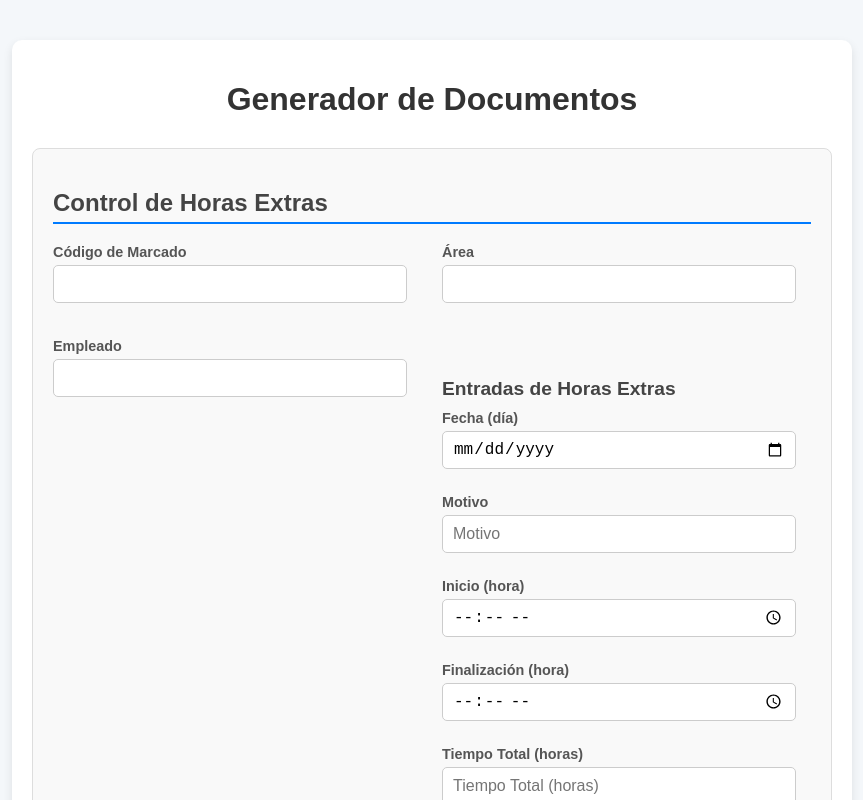
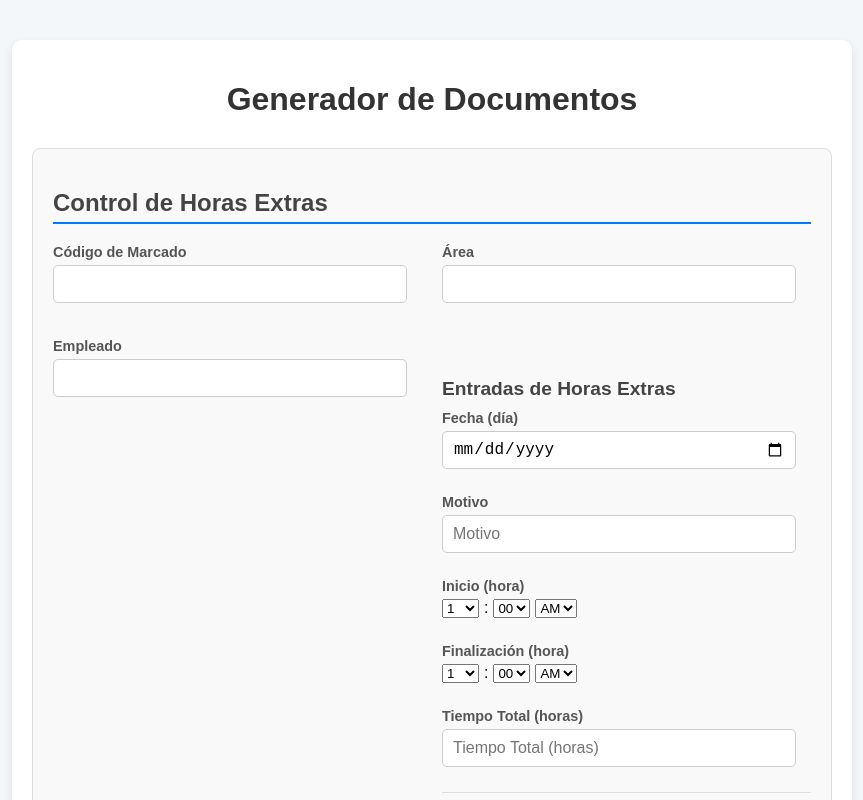
Before and after one commit to MathiusZamora/GeneradorDocumentos, a React (Create React App) app in the folder frontend/: page /control-horas-extras in a window 1280 px wide. Shown: the top 800 px of the page, without its empty margins (208-1071 px from the left). Built offline with nearby package versions, Linux system fonts and the light colour scheme.

Commit message:
12 hrs format in the 2nd form changed

```diff
--- a/frontend/src/components/FormSection.js
+++ b/frontend/src/components/FormSection.js
@@ -27,7 +27,18 @@ const FormSection = ({ title, fields, allowMultipleItems = false, itemField, ite
               Yup.object(
                 (itemFields || [itemField]).reduce((acc, field) => ({
                   ...acc,
-                  [field.name]: field.required
+                  [field.name]:
+                    field.name === 'inicio' || field.name === 'finalizacion'
+                      ? field.required
+                        ? Yup.string()
+                            .required('Requerido')
+                            .test('time-format', 'Formato inválido. Use e.g., 10:00 AM', (value) => {
+                              if (!value) return false;
+                              const regex = /^(1[0-2]|0?[1-9]):([0-5][0-9]) (AM|PM)$/;
+                              return regex.test(value);
+                            })
+                        : Yup.string()
+                      : field.required
                       ? Yup.string().required('Requerido')
                       : Yup.string(),
                 }), {})
@@ -68,15 +79,32 @@ const FormSection = ({ title, fields, allowMultipleItems = false, itemField, ite
     },
   });
 
+  const parseTimeToMinutes = (time12h) => {
+    if (!time12h) return 0;
+    const regex = /^(1[0-2]|0?[1-9]):([0-5][0-9]) (AM|PM)$/;
+    if (!regex.test(time12h)) return 0;
+    const [time, modifier] = time12h.split(' ');
+    const [hours, minutes] = time.split(':').map(Number);
+    let totalMinutes = hours * 60 + minutes;
+    if (modifier === 'PM' && hours !== 12) totalMinutes += 12 * 60;
+    if (modifier === 'AM' && hours === 12) totalMinutes -= 12 * 60;
+    return totalMinutes;
+  };
+
   const calculateTiempoTotal = (inicio, finalizacion) => {
-    if (inicio && finalizacion) {
-      const inicioDate = new Date(`1970-01-01T${inicio}:00`);
-      const finDate = new Date(`1970-01-01T${finalizacion}:00`);
-      const diffMs = finDate - inicioDate;
-      const diffHrs = diffMs / (1000 * 60 * 60);
-      return diffHrs >= 0 ? diffHrs.toFixed(2) : '0.00';
+    if (!inicio || !finalizacion) return '';
+
+    const inicioMinutes = parseTimeToMinutes(inicio);
+    const finMinutes = parseTimeToMinutes(finalizacion);
+
+    // Ya no verificamos si inicioMinutes o finMinutes son 0, porque 0 es un valor válido (e.g., "12:00 AM")
+    let diffMinutes = finMinutes - inicioMinutes;
+    if (diffMinutes < 0) {
+      diffMinutes += 24 * 60; // Sumar 24 horas en minutos si cruza el día
     }
-    return '';
+
+    const diffHrs = diffMinutes / 60;
+    return diffHrs.toFixed(2);
   };
 
   const handleAddItem = () => {
@@ -102,6 +130,29 @@ const FormSection = ({ title, fields, allowMultipleItems = false, itemField, ite
 
     setItems(newItems);
     formik.setFieldValue('horasExtras', newItems);
+  };
+
+  const handleTimeChange = (index, fieldName, { hours, minutes, ampm }) => {
+    const newItems = [...items];
+    const formattedTime = `${hours}:${minutes} ${ampm}`;
+    newItems[index][fieldName] = formattedTime;
+
+    if (title === 'Control de Horas Extras' && (fieldName === 'inicio' || fieldName === 'finalizacion')) {
+      const { inicio, finalizacion } = newItems[index];
+      newItems[index].tiempoTotal = calculateTiempoTotal(inicio, finalizacion);
+    }
+
+    setItems(newItems);
+    formik.setFieldValue('horasExtras', newItems);
+  };
+
+  const parseTimeForSelect = (timeStr) => {
+    if (!timeStr || !/^(1[0-2]|0?[1-9]):([0-5][0-9]) (AM|PM)$/.test(timeStr)) {
+      return { hours: '1', minutes: '00', ampm: 'AM' };
+    }
+    const [time, ampm] = timeStr.split(' ');
+    const [hours, minutes] = time.split(':');
+    return { hours, minutes, ampm };
   };
 
   return (
@@ -133,6 +184,56 @@ const FormSection = ({ title, fields, allowMultipleItems = false, itemField, ite
                   {(itemFields || [itemField]).map((field) => (
                     <div key={field.name} className="form-group">
                       <label>{field.label}</label>
+                      {field.name === 'inicio' || field.name === 'finalizacion' ? (
+                        <div style={{ display: 'flex', alignItems: 'center', gap: '5px' }}>
+                          <select
+                            value={parseTimeForSelect(item[field.name]).hours}
+                            onChange={(e) =>
+                              handleTimeChange(index, field.name, {
+                                ...parseTimeForSelect(item[field.name]),
+                                hours: e.target.value,
+                              })
+                            }
+                            onBlur={() => formik.setFieldTouched('horasExtras')}
+                          >
+                            {[...Array(12)].map((_, i) => (
+                              <option key={i + 1} value={i + 1}>
+                                {i + 1}
+                              </option>
+                            ))}
+                          </select>
+                          :
+                          <select
+                            value={parseTimeForSelect(item[field.name]).minutes}
+                            onChange={(e) =>
+                              handleTimeChange(index, field.name, {
+                                ...parseTimeForSelect(item[field.name]),
+                                minutes: e.target.value,
+                              })
+                            }
+                            onBlur={() => formik.setFieldTouched('horasExtras')}
+                          >
+                            {[...Array(60)].map((_, i) => (
+                              <option key={i} value={i.toString().padStart(2, '0')}>
+                                {i.toString().padStart(2, '0')}
+                              </option>
+                            ))}
+                          </select>
+                          <select
+                            value={parseTimeForSelect(item[field.name]).ampm}
+                            onChange={(e) =>
+                              handleTimeChange(index, field.name, {
+                                ...parseTimeForSelect(item[field.name]),
+                                ampm: e.target.value,
+                              })
+                            }
+                            onBlur={() => formik.setFieldTouched('horasExtras')}
+                          >
+                            <option value="AM">AM</option>
+                            <option value="PM">PM</option>
+                          </select>
+                        </div>
+                      ) : (
                         <input
                           type={field.type || 'text'}
                           value={item[field.name]}
@@ -141,6 +242,7 @@ const FormSection = ({ title, fields, allowMultipleItems = false, itemField, ite
                           placeholder={field.label}
                           readOnly={field.readOnly || false}
                         />
+                      )}
                       {formik.touched.horasExtras &&
                       formik.errors.horasExtras &&
                       formik.errors.horasExtras[index] &&
```
Also changed, not shown: 2 other files (tests, documents, lock files or other folders). Lines whose indentation alone changed are shown as unchanged.
